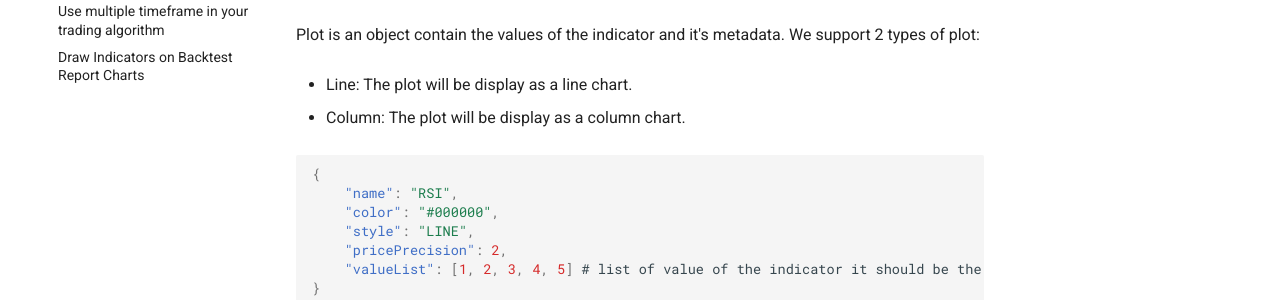
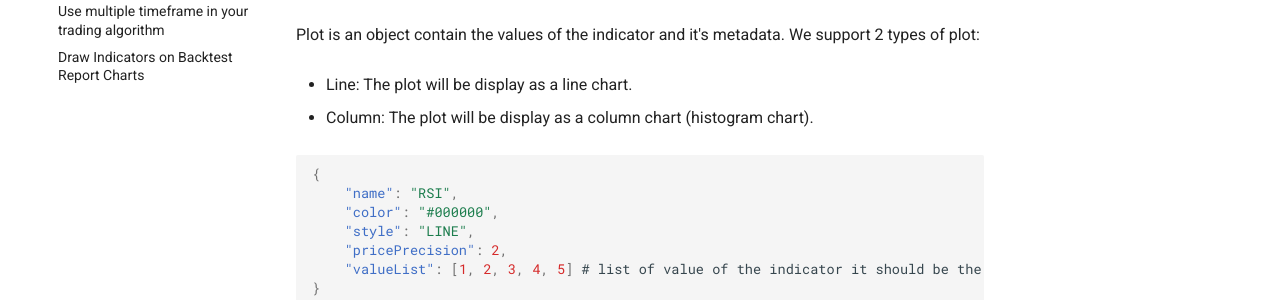
Before and after one commit to truongnhukhang/codetotrade-docs, an MkDocs documentation site: the page built from docs/architecture/1-Concept.md, in a window 1280 px wide and 900 px high, scrolled down 1477 px. Shown: the part 411-711 px from the top of the window. Built offline with MkDocs 1.6.1 and Material for MkDocs 9.7.7, drawn with Linux system fonts in a browser that asks for light colours.

Commit message:
update doc

````diff
--- a/docs/architecture/1-Concept.md
+++ b/docs/architecture/1-Concept.md
@@ -56,7 +56,7 @@ Plot is an object contain the values of the indicator and it's metadata. We supp
 
 - Line: The plot will be display as a line chart.
 
-- Column: The plot will be display as a column chart.
+- Column: The plot will be display as a column chart (histogram chart).
 
 ```json
 {
````
Also changed, not shown: docs/user-guide/4-Draw-indicators-on-backtest-report.md (renamed from docs/user guide/4-Draw-indicators-on-backtest-report.md, +8 -0 lines), docs/user-guide/1-write-the-first-trading-bot.md (renamed from docs/user guide/1-write-the-first-trading-bot.md), docs/user-guide/2-run-deep-backtesting-for-bot.md (renamed from docs/user guide/2-run-deep-backtesting-for-bot.md), docs/user-guide/3-Use-multiple-timeframe-in-your-trading-algorithm.md (renamed from docs/user guide/3-Use-multiple-timeframe-in-your-trading-algorithm.md).
